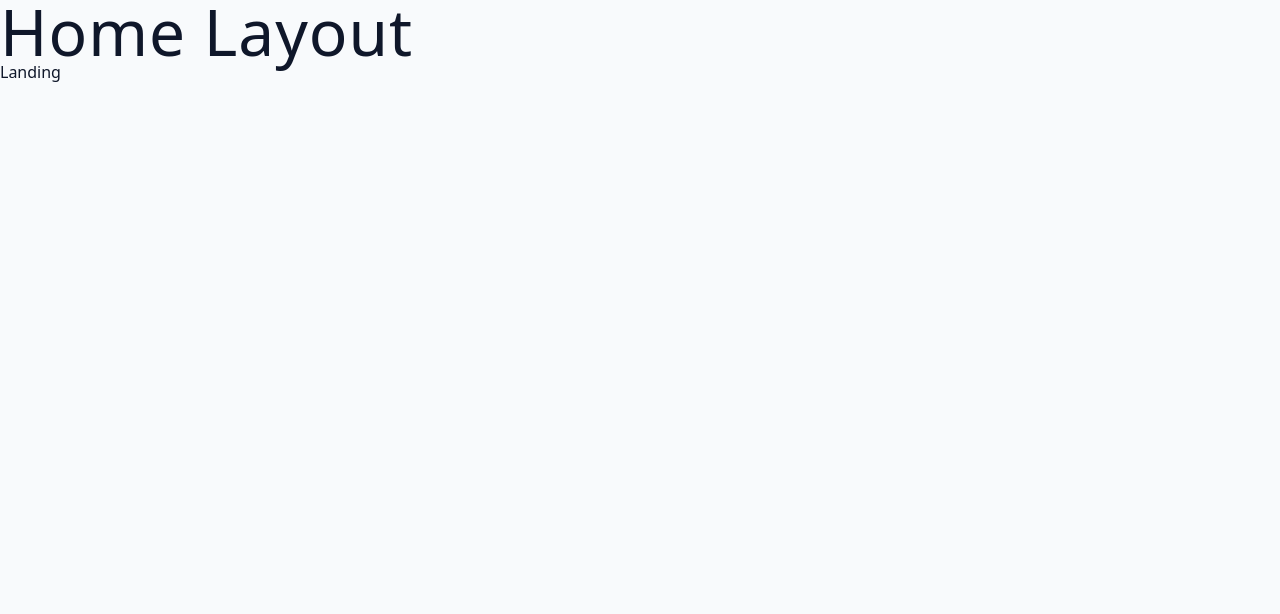
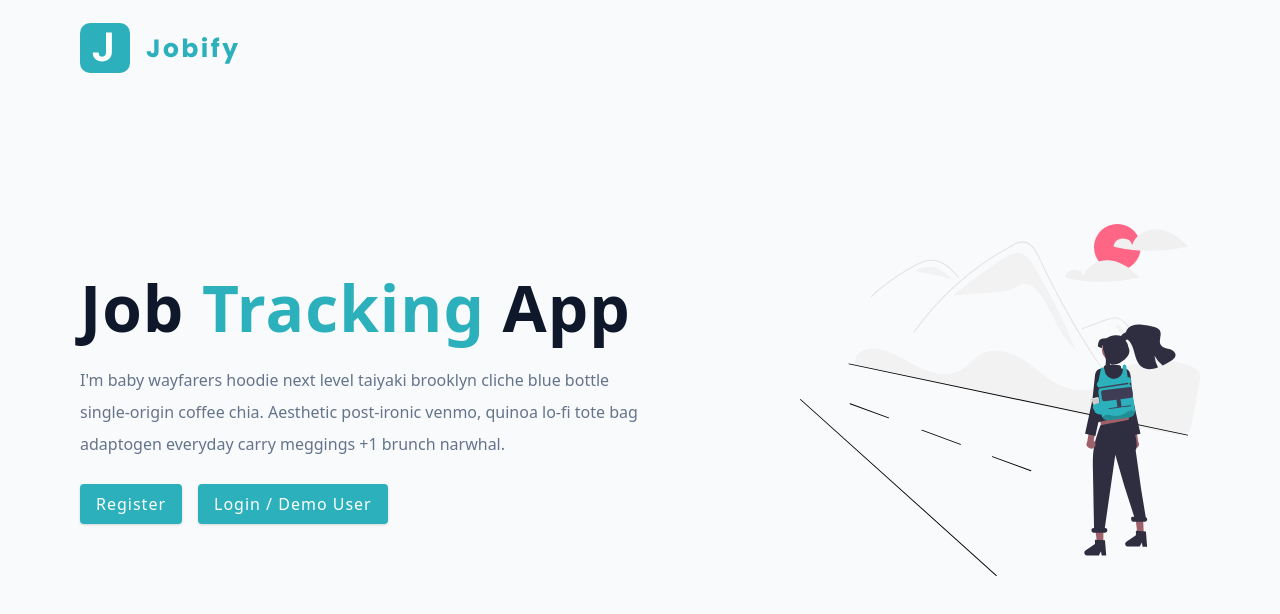
Before and after one commit to emirhansevincc/Jobify-v2, a React (Vite) app in the folder client/: page / in a window 1280 px wide. Shown: the top 614 px of the page. Built offline with nearby package versions, Linux system fonts and the light colour scheme.

Commit message:
Landing Page

```diff
--- /dev/null
+++ b/client/src/components/Logo.jsx
@@ -0,0 +1,7 @@
+import logo from "../assets/images/logo.svg";
+
+const Logo = () => {
+  return <img src={logo} alt="jobify" className="logo" />;
+};
+
+export default Logo;
--- /dev/null
+++ b/client/src/components/index.js
@@ -0,0 +1 @@
+export { default as Logo } from './Logo';
--- a/client/src/pages/HomeLayout.jsx
+++ b/client/src/pages/HomeLayout.jsx
@@ -2,12 +2,9 @@
 
 const HomeLayout = () => {
   return (
-    <div>
-      {/* add things like Navbar */}
-      {/* <h1>home layout</h1> */}
-      <h1>Home Layout</h1>
+    <>
       <Outlet />
-    </div>
+    </>
   );
 };
 export default HomeLayout;
--- a/client/src/pages/Landing.jsx
+++ b/client/src/pages/Landing.jsx
@@ -1,7 +1,38 @@
-import React from "react";
+import main from "../assets/images/main.svg";
+import { Link } from "react-router-dom";
+import styled from "styled-components";
+import Wrapper from "../assets/wrappers/LandingPage";
+import { Logo } from "../components";
 
 const Landing = () => {
-  return <div>Landing</div>;
+  return (
+    <Wrapper>
+      <nav>
+        <Logo />
+      </nav>
+      <div className="container page">
+        {/* info */}
+        <div className="info">
+          <h1>
+            job <span>tracking</span> app
+          </h1>
+          <p>
+            I'm baby wayfarers hoodie next level taiyaki brooklyn cliche blue
+            bottle single-origin coffee chia. Aesthetic post-ironic venmo,
+            quinoa lo-fi tote bag adaptogen everyday carry meggings +1 brunch
+            narwhal.
+          </p>
+          <Link to="/register" className="btn register-link">
+            Register
+          </Link>
+          <Link to="/login" className="btn">
+            Login / Demo User
+          </Link>
+        </div>
+        <img src={main} alt="job hunt" className="img main-img" />
+      </div>
+    </Wrapper>
+  );
 };
 
 export default Landing;
```
